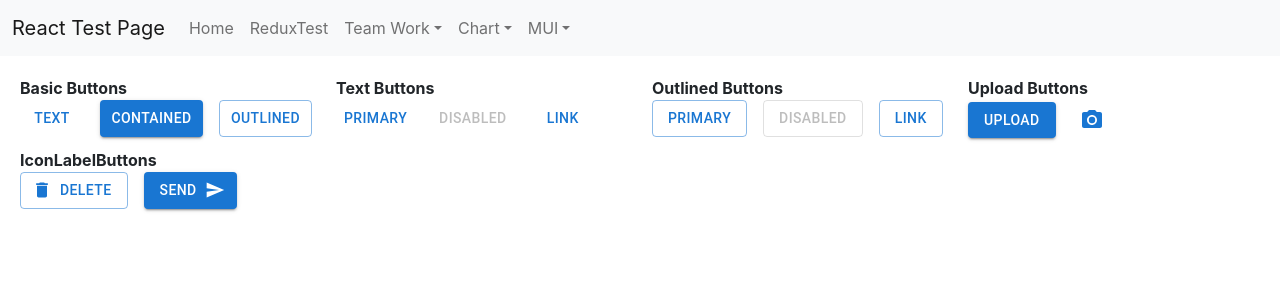
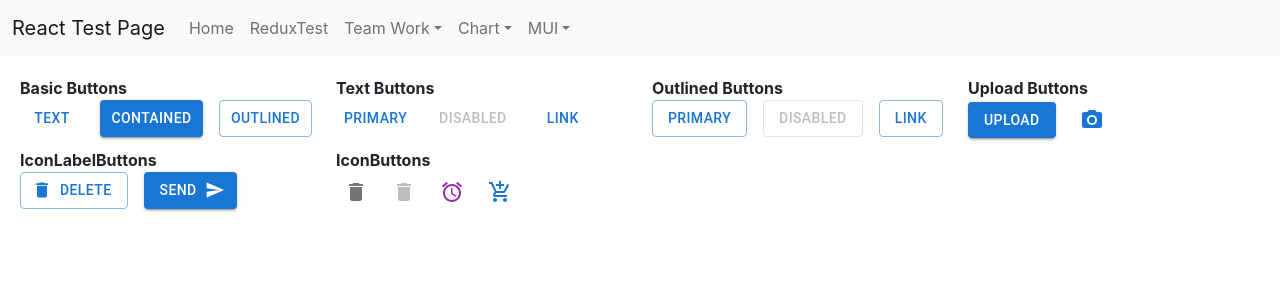
Before and after one commit to jinseok1306/React-Test, a React (Create React App) app in the folder ReactProject/client_app/: page /MUI/ButtonPage in a window 1280 px wide. Shown: the top 300 px of the page. Built offline with nearby package versions, Linux system fonts and the light colour scheme.

Commit message:
MUI IconButton 테스트 완료

```diff
--- /dev/null
+++ b/ReactProject/client_app/src/components/Button/IconButtons.tsx
@@ -0,0 +1,25 @@
+import * as React from 'react';
+import IconButton from '@mui/material/IconButton';
+import Stack from '@mui/material/Stack';
+import DeleteIcon from '@mui/icons-material/Delete';
+import AlarmIcon from '@mui/icons-material/Alarm';
+import AddShoppingCartIcon from '@mui/icons-material/AddShoppingCart';
+
+export default function IconButtons() {
+    return (
+        <Stack direction="row" spacing={1}>
+            <IconButton aria-label="delete">
+                <DeleteIcon />
+            </IconButton>
+            <IconButton aria-label="delete" disabled color="primary">
+                <DeleteIcon />
+            </IconButton>
+            <IconButton color="secondary" aria-label="add an alarm">
+                <AlarmIcon />
+            </IconButton>
+            <IconButton color="primary" aria-label="add to shopping cart">
+                <AddShoppingCartIcon />
+            </IconButton>
+        </Stack>
+    );
+}
--- a/ReactProject/client_app/src/pages/MUI/ButtonPage.tsx
+++ b/ReactProject/client_app/src/pages/MUI/ButtonPage.tsx
@@ -6,6 +6,7 @@ import TextButtons from '../../components/Button/TextButtons';
 import OutlinedButtons from '../../components/Button/OutlinedButtons';
 import UploadButtons from '../../components/Button/UploadButtons';
 import IconLabelButtons from '../../components/Button/IconLabelButtons';
+import IconButtons from '../../components/Button/IconButtons';
 
 const ButtonPage = () => {
     return (
@@ -33,6 +34,10 @@ const ButtonPage = () => {
                         <b>IconLabelButtons</b>
                         <IconLabelButtons />
                     </Grid>
+                    <Grid item xs={3}>
+                        <b>IconButtons</b>
+                        <IconButtons />
+                    </Grid>
                 </Grid>
             </div>
         </div>
```
Also changed, not shown: 1 other file (tests, documents, lock files or other folders).
